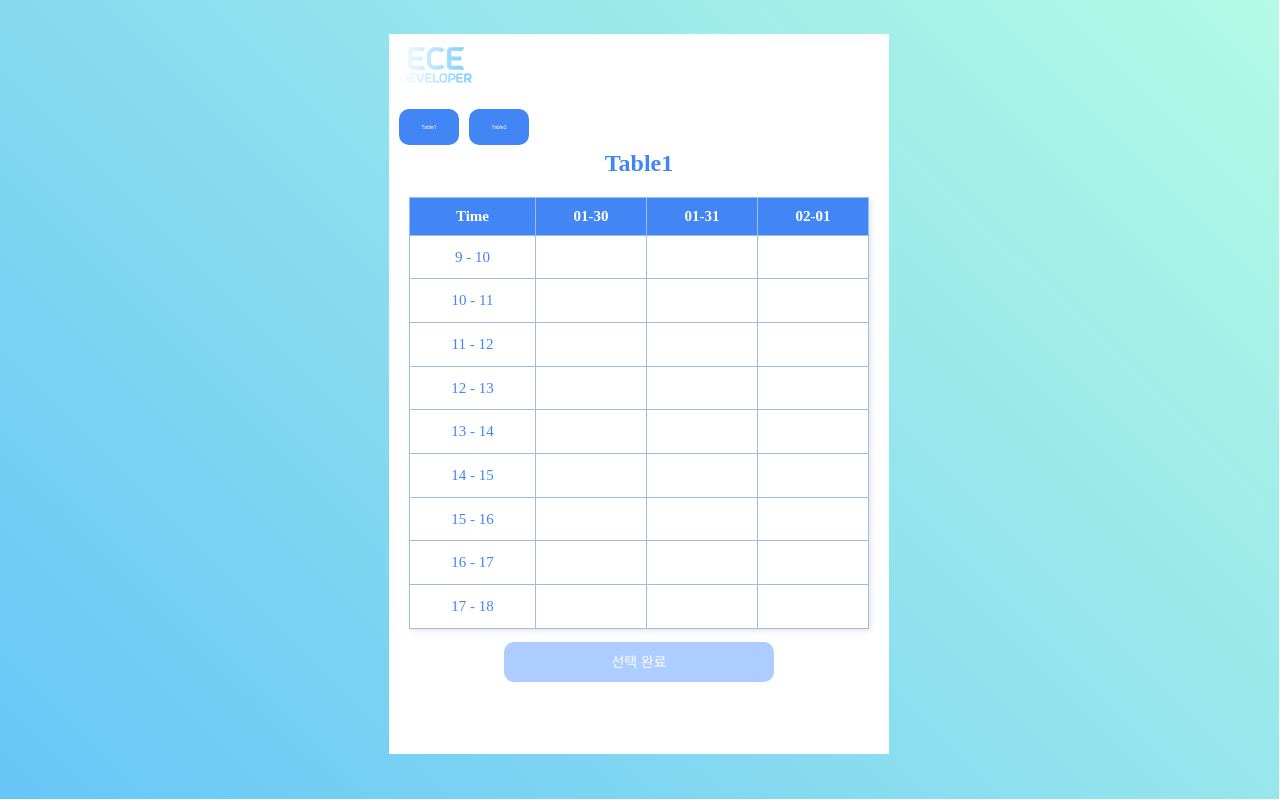
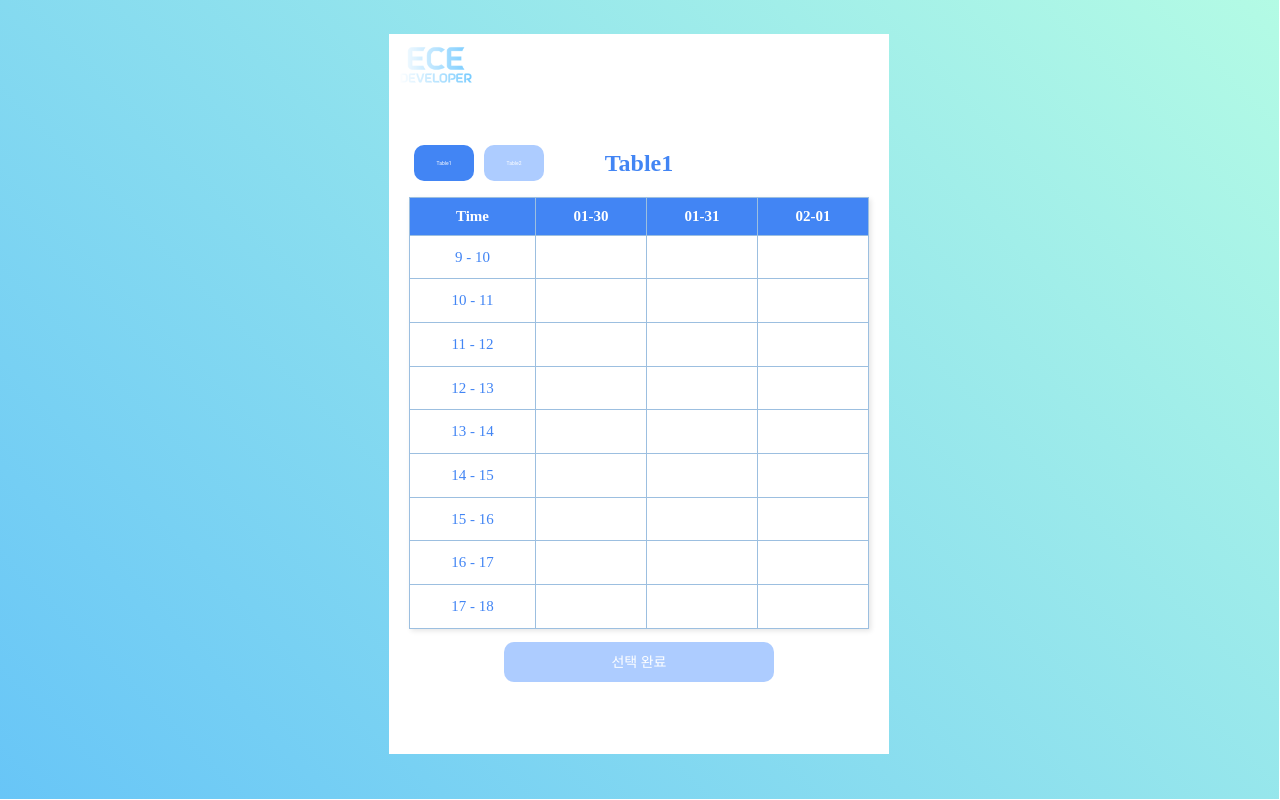
Before and after one commit to ECE-Developers/reservation-web, a React (Create React App) app: page /rsv in a window 1280 px wide. Built offline with nearby package versions, Linux system fonts and the light colour scheme.

Commit message:
fix : css 1차 수정

```diff
--- a/src/Page/AgreePage.js
+++ b/src/Page/AgreePage.js
@@ -38,8 +38,8 @@ function AgreePage(){
       <h2 style={{ textAlign: 'center', color : '#4285F4' }}>개인정보동의</h2>
 
       <div style={{ textAlign : 'center', marginTop: '80%' }}>
-        <label>개인정보 동의 내역 세부 사항을 여기에 작성합니다.</label><p>
-        <input type='checkbox' onChange={CheckEvent} />개인정보 사용에 동의합니다.</p>
+        <label>개인정보 동의 내역 세부 사항을 여기에 작성합니다.</label>
+        <input type='checkbox' onChange={CheckEvent} />개인정보 사용에 동의합니다.
       </div>
 
       <div>
--- a/src/Page/RsvPage.js
+++ b/src/Page/RsvPage.js
@@ -101,8 +101,8 @@ function RsvPage(){
     <div className='loginform'>
       <HeaderLogin />
       <div>
-        <button className='errBtn2' onClick={() => handleTableSelection('Table1')}>Table1</button>
-        <button className='errBtn2' onClick={() => handleTableSelection('Table2')}>Table2</button>
+        <button style={{background : selectedTable === 'Table2' ? '#adccff' : '#4285F4' }}className='errBtn2' onClick={() => handleTableSelection('Table1')}>Table1</button>
+        <button style={{marginLeft: '10px', background : selectedTable === 'Table1' ? '#adccff' : '#4285F4' }} className='errBtn2' onClick={() => handleTableSelection('Table2')}>Table2</button>
         <h2 style={{ textAlign: 'center', color : '#4285F4' }}>{selectedTable}</h2>
       </div>
       <table className="time-reservation-table">
--- a/src/css/login.css
+++ b/src/css/login.css
@@ -161,9 +161,9 @@
   font-weight: 400;
   line-height: 1.2em;
   cursor: pointer;
-  margin-left: 2%;
+  margin-left: 5%;
   position: relative;
-  top: 15%;
+  top: 50%;
   display: inline-block;
 }
 
```
